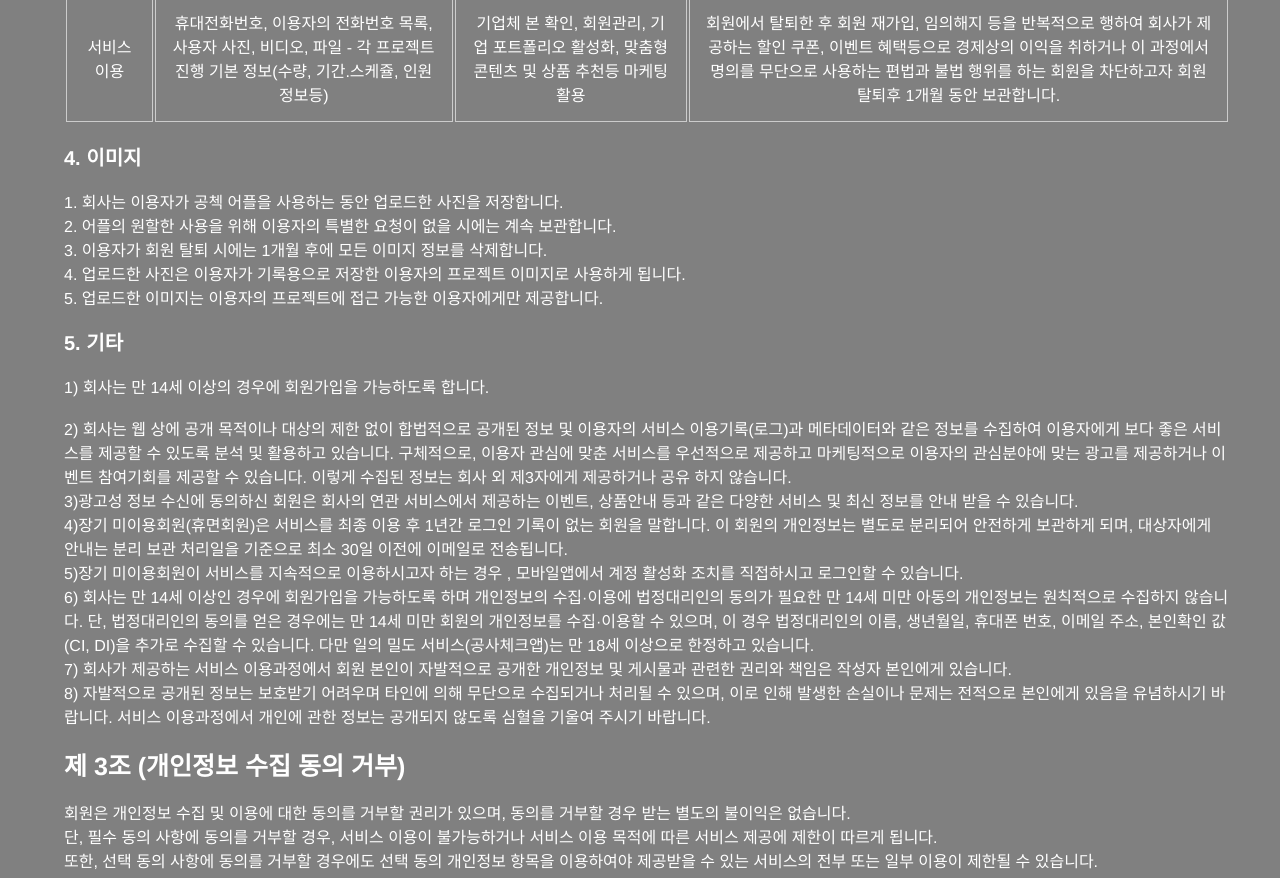
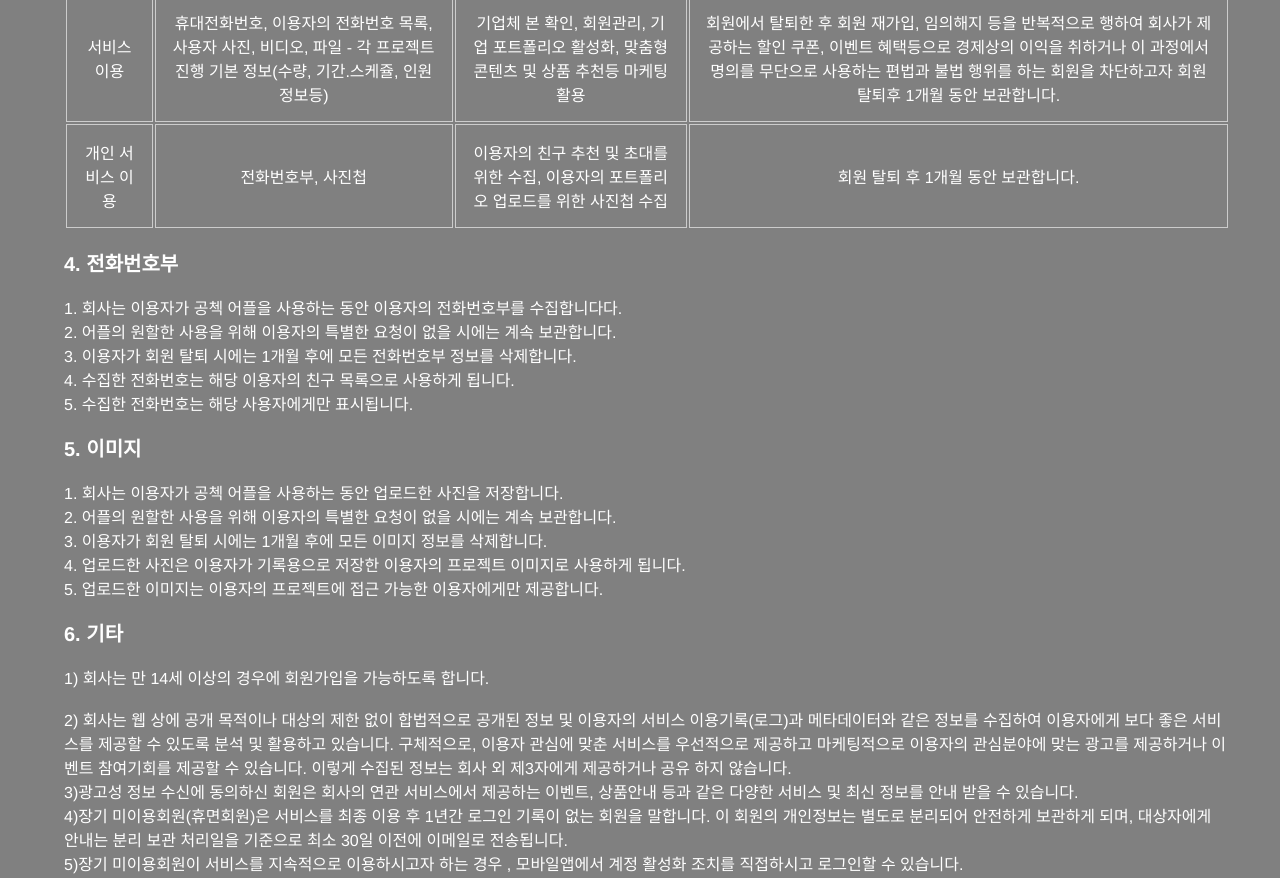
Before and after one commit to olzrl1/vue_front, a Vue app in the folder VueCorrection/web-page-project/: page /Policy in a window 1280 px wide. Shown: the part 3020-3898 px from the top of the page. Built offline with nearby package versions, Linux system fonts and the light colour scheme.

Commit message:
no message

```diff
--- a/VueCorrection/web-page-project/src/components/page/SubPage/PolicyPage.vue
+++ b/VueCorrection/web-page-project/src/components/page/SubPage/PolicyPage.vue
@@ -129,16 +129,29 @@
                     <td>기업체 본 확인, 회원관리, 기업 포트폴리오 활성화, 맞춤형 콘텐츠 및 상품 추천등 마케팅 활용</td>
                     <td>회원에서 탈퇴한 후 회원 재가입, 임의해지 등을 반복적으로 행하여 회사가 제공하는 할인 쿠폰, 이벤트 혜택등으로 경제상의 이익을 취하거나 이 과정에서 명의를 무단으로 사용하는 편법과 불법 행위를 하는 회원을 차단하고자 회원 탈퇴후 1개월 동안 보관합니다. </td>
                 </tr>
+                <tr>
+                    <td>개인 서비스 이용</td>
+                    <td>전화번호부, 사진첩</td>
+                    <td>이용자의 친구 추천 및 초대를 위한 수집, 이용자의 포트폴리오 업로드를 위한 사진첩 수집</td>
+                    <td>회원 탈퇴 후 1개월 동안 보관합니다.</td>
+                </tr>
             </table><br>
 
-            <div class="Sub">4. 이미지 </div><br>
+            <div class="Sub">4. 전화번호부 </div><br>
+            <div>1. 회사는 이용자가 공첵 어플을 사용하는 동안 이용자의 전화번호부를 수집합니다다. </div>
+            <div>2. 어플의 원할한 사용을 위해 이용자의 특별한 요청이 없을 시에는 계속 보관합니다. </div>
+            <div>3. 이용자가 회원 탈퇴 시에는 1개월 후에 모든 전화번호부 정보를 삭제합니다. </div>
+            <div>4. 수집한 전화번호는 해당 이용자의 친구 목록으로 사용하게 됩니다. </div>
+            <div>5. 수집한 전화번호는 해당 사용자에게만 표시됩니다. </div><br>
+
+            <div class="Sub">5. 이미지 </div><br>
             <div>1. 회사는 이용자가 공첵 어플을 사용하는 동안 업로드한 사진을 저장합니다. </div>
             <div>2. 어플의 원할한 사용을 위해 이용자의 특별한 요청이 없을 시에는 계속 보관합니다. </div>
             <div>3. 이용자가 회원 탈퇴 시에는 1개월 후에 모든 이미지 정보를 삭제합니다. </div>
             <div>4. 업로드한 사진은 이용자가 기록용으로 저장한 이용자의 프로젝트 이미지로 사용하게 됩니다. </div>
             <div>5. 업로드한 이미지는 이용자의 프로젝트에 접근 가능한 이용자에게만 제공합니다. </div><br>
 
-            <div class="Sub">5. 기타 </div><br>
+            <div class="Sub">6. 기타 </div><br>
             <div>1) 회사는  만 14세 이상의 경우에 회원가입을 가능하도록 합니다.</div><br>
             <div>
                 2) 회사는 웹 상에 공개 목적이나 대상의 제한 없이 합법적으로 공개된 정보 및 이용자의 서비스 이용기록(로그)과 메타데이터와 같은 정보를 수집하여 이용자에게 보다 좋은 서비스를 제공할 수 있도록 분석 및 활용하고 있습니다. 구체적으로, 이용자 관심에 맞춘 서비스를 우선적으로 제공하고 마케팅적으로 이용자의 관심분야에 맞는 광고를 제공하거나 이벤트 참여기회를 제공할 수 있습니다. 이렇게 수집된 정보는 회사 외 제3자에게 제공하거나 공유 하지 않습니다. <br>
```
